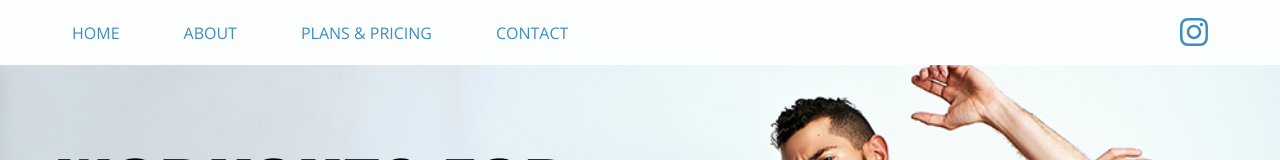
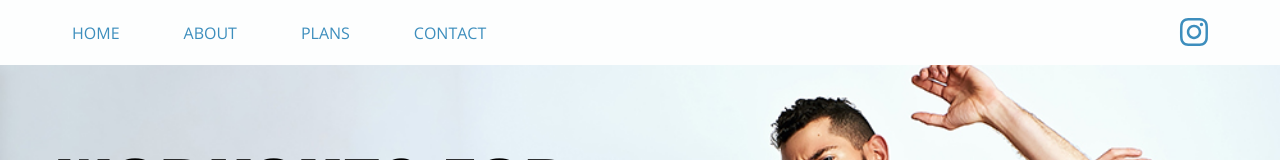
Before and after one commit to Object-ions/anthony-milan, a React (Create React App) app: page / in a window 1280 px wide. Shown: the top 160 px of the page. Built offline with nearby package versions, Linux system fonts and the light colour scheme.

Commit message:
Update navbar

```diff
--- a/src/components/layout/Navbar.js
+++ b/src/components/layout/Navbar.js
@@ -14,7 +14,7 @@ const Navbar = () => {
             <a href="#about">About</a>
           </li>
           <li>
-            <a href="#plans">Plans & Pricing</a>
+            <a href="#plans">Plans</a>
           </li>
           <li>
             <a href="#contact">Contact</a>
```
